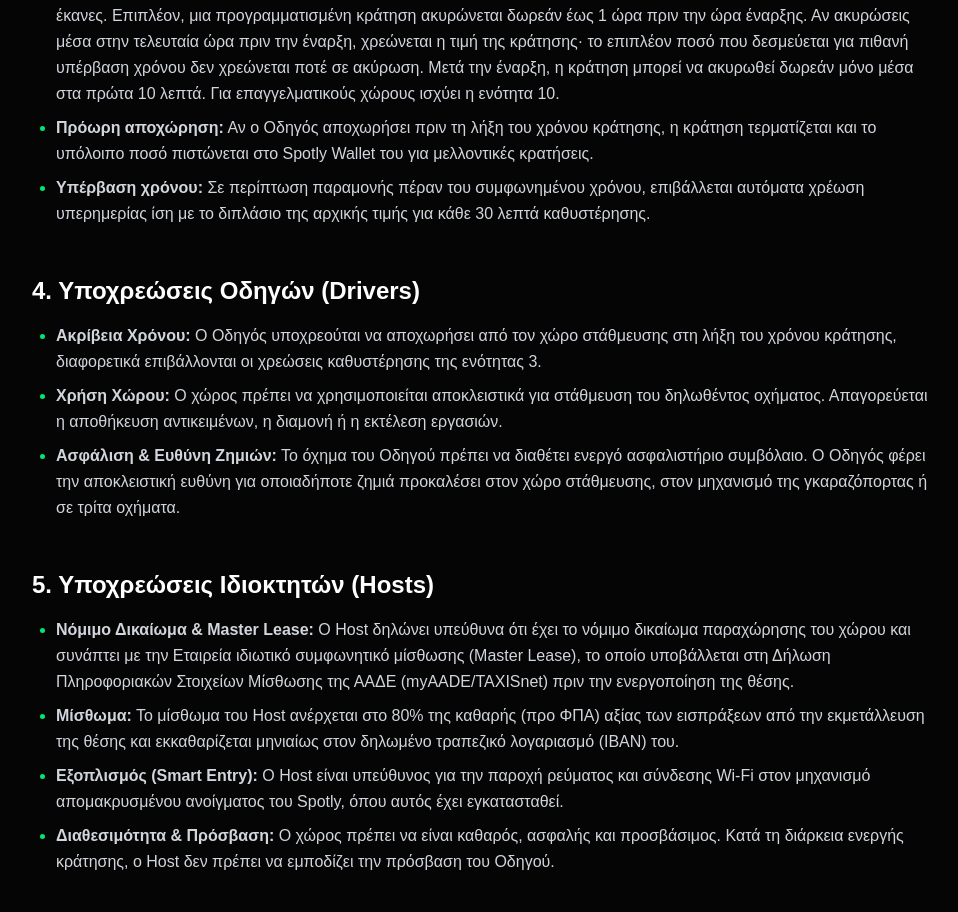
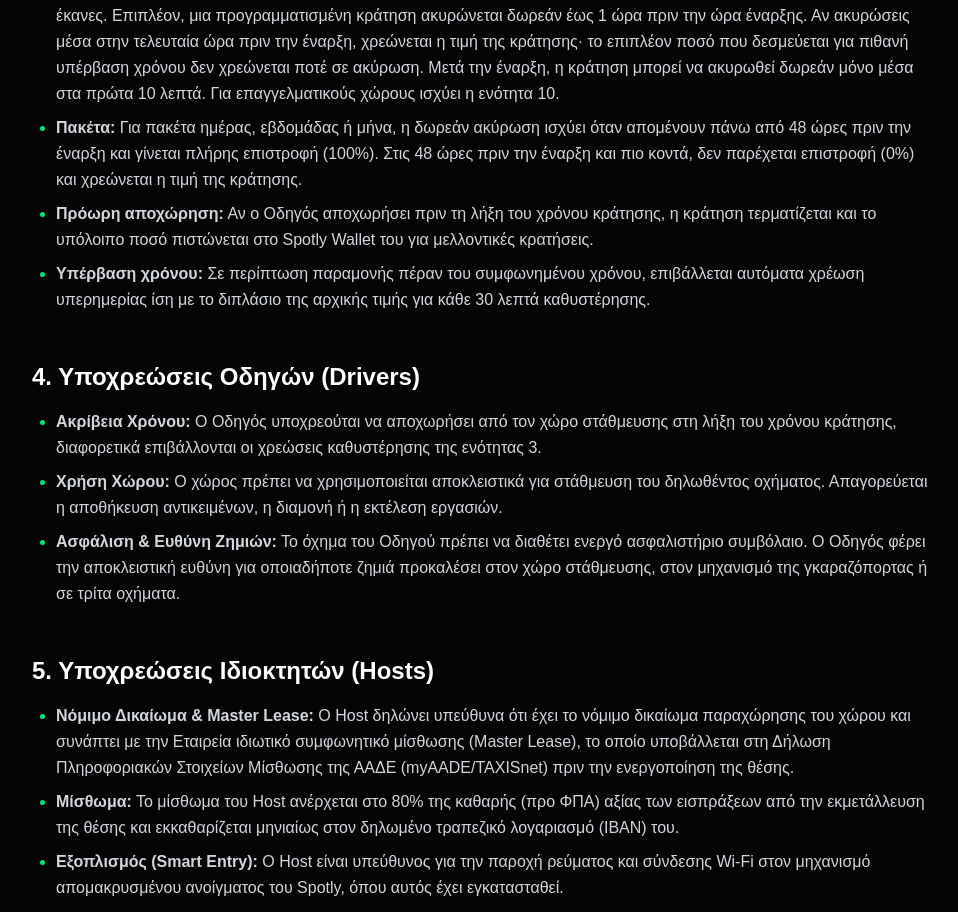
Before and after one commit to Adamgrig17/spotly-landing, a Next.js app: page /terms in a window 1280 px wide. Shown: the part 1129-2041 px from the top of the page, without its empty margins (160-1118 px from the left). Built offline with nearby package versions, Linux system fonts and the light colour scheme.

Commit message:
State package cancellation as a full refund only more than 48 hours before start.

```diff
--- a/app/legal/terms-content.ts
+++ b/app/legal/terms-content.ts
@@ -52,6 +52,7 @@ export const termsContent: Record<'el' | 'en', LegalDoc> = {
         title: '3. Κρατήσεις, Ακυρώσεις & Χρεώσεις Καθυστέρησης',
         bullets: [
           { label: 'Δωρεάν ακύρωση', text: 'Για θέσεις Host, μπορείς να ακυρώσεις δωρεάν μια κράτηση μέσα σε 10 λεπτά από τη στιγμή που την έκανες. Επιπλέον, μια προγραμματισμένη κράτηση ακυρώνεται δωρεάν έως 1 ώρα πριν την ώρα έναρξης. Αν ακυρώσεις μέσα στην τελευταία ώρα πριν την έναρξη, χρεώνεται η τιμή της κράτησης· το επιπλέον ποσό που δεσμεύεται για πιθανή υπέρβαση χρόνου δεν χρεώνεται ποτέ σε ακύρωση. Μετά την έναρξη, η κράτηση μπορεί να ακυρωθεί δωρεάν μόνο μέσα στα πρώτα 10 λεπτά. Για επαγγελματικούς χώρους ισχύει η ενότητα 10.' },
+          { label: 'Πακέτα', text: 'Για πακέτα ημέρας, εβδομάδας ή μήνα, η δωρεάν ακύρωση ισχύει όταν απομένουν πάνω από 48 ώρες πριν την έναρξη και γίνεται πλήρης επιστροφή (100%). Στις 48 ώρες πριν την έναρξη και πιο κοντά, δεν παρέχεται επιστροφή (0%) και χρεώνεται η τιμή της κράτησης.' },
           { label: 'Πρόωρη αποχώρηση', text: 'Αν ο Οδηγός αποχωρήσει πριν τη λήξη του χρόνου κράτησης, η κράτηση τερματίζεται και το υπόλοιπο ποσό πιστώνεται στο Spotly Wallet του για μελλοντικές κρατήσεις.' },
           { label: 'Υπέρβαση χρόνου', text: 'Σε περίπτωση παραμονής πέραν του συμφωνημένου χρόνου, επιβάλλεται αυτόματα χρέωση υπερημερίας ίση με το διπλάσιο της αρχικής τιμής για κάθε 30 λεπτά καθυστέρησης.' },
         ],
@@ -178,6 +179,7 @@ export const termsContent: Record<'el' | 'en', LegalDoc> = {
         title: '3. Bookings, Cancellations & Overstay Charges',
         bullets: [
           { label: 'Free cancellation', text: 'For Host spots, you can cancel a booking free of charge within 10 minutes of making it. In addition, a scheduled booking can be cancelled free of charge up to 1 hour before the start time. If you cancel within the last hour before the start, the booking price is charged; the extra amount held for a possible overrun is never charged on cancellation. After the start time, the booking can be cancelled free of charge only within the first 10 minutes. Section 10 applies to professional facilities.' },
+          { label: 'Packages', text: 'For day, week, or month packages, free cancellation applies when more than 48 hours remain before the start time, and the refund is full (100%). At 48 hours before the start and closer, there is no refund (0%) and the booking price is charged.' },
           { label: 'Early departure', text: 'If the Driver leaves before the end of the booked time, the booking is ended and the remaining amount is credited to their Spotly Wallet for future bookings.' },
           { label: 'Overstay', text: 'If the Driver stays beyond the agreed time, an overstay charge equal to double the original rate is applied automatically for every 30 minutes of delay.' },
         ],
```
